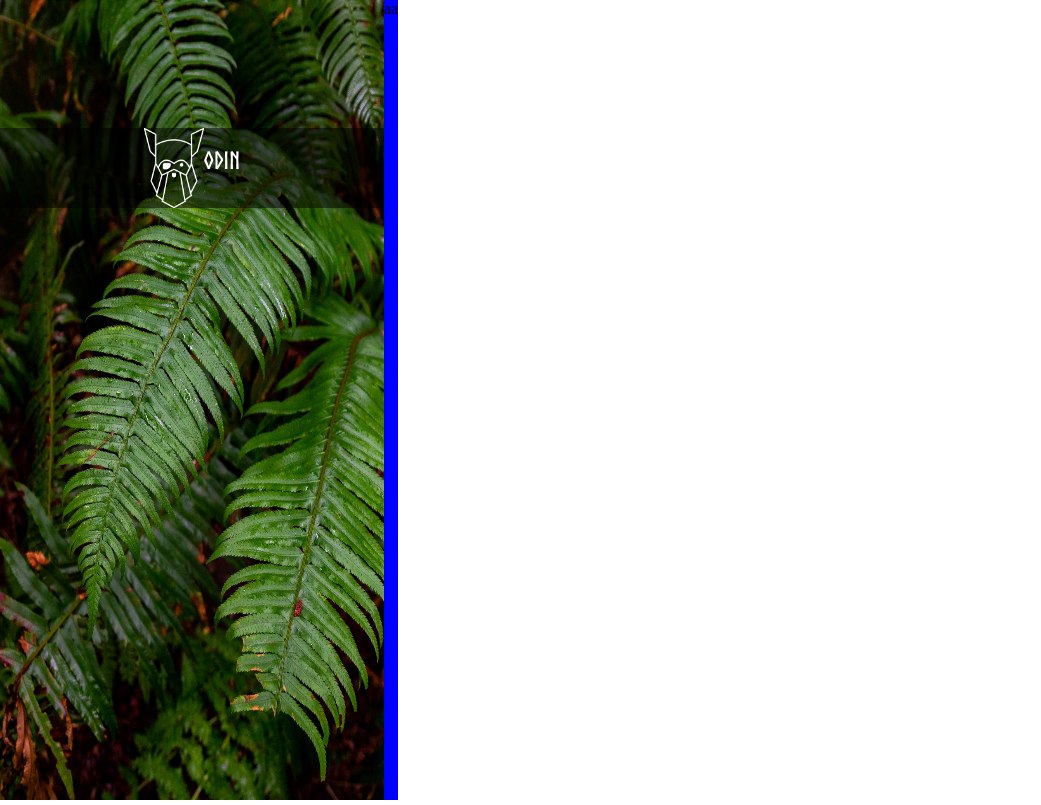
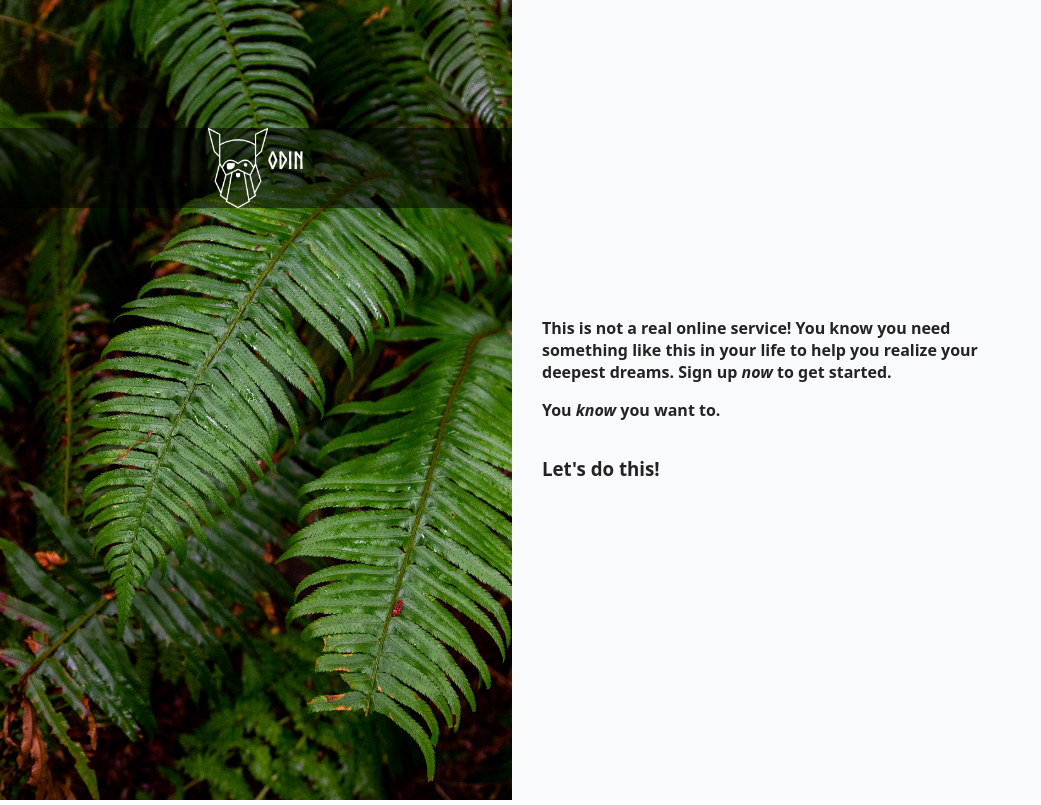
Before and after one commit to Daniel-Prada27/TOP-Forms, a plain HTML site: page index.html in a window 1280 px wide. Shown: the whole page, without its empty margins (0-1041 px from the left). Drawn offline with Linux system fonts and the light colour scheme.

Commit message:
Add top right side

```diff
--- a/assets/styles/style.css
+++ b/assets/styles/style.css
@@ -2,11 +2,15 @@
     --system-ui: system-ui, "Segoe UI", Roboto, Helvetica, Arial, sans-serif,
         "Apple Color Emoji", "Segoe UI Emoji", "Segoe UI Symbol";
 }
+* {
+    font-family: var(--system-ui);
+    color: #232324;
+}
+
 
 @font-face {
-    font-family: 'Norse';
-    font-size: 18px;
-    src: url('/assets/images/Norse-Bold.otf') format("OpenType");
+    font-family: Norse;
+    src: url("/assets/images/Norse-Bold.otf") format("opentype");
   }
 
 body {
@@ -21,7 +25,7 @@ div {
 }
 
 #left-side {
-    width: 30vw;
+    width: 40vw;
     height: 100vh;
 }
 
@@ -32,7 +36,7 @@ div {
 
 .card-img {
     /* position: absolute; */
-    width: 30vw;
+    width: 40vw;
     height: 100vh;
     margin: 0px;
     z-index: -1;
@@ -70,7 +74,9 @@ div {
 }
 
 .attempt > h2 {
-    font-family: 'Norse', var(--system-ui);
+    font-family: Norse, var(--system-ui);
+    color: white;
+    font-size: x-large;
 }
 
 .attempt > img {
@@ -78,6 +84,26 @@ div {
 }
 
 #right-side {
-    background-color: blue;
     height: 100vh;
+    width: 60vw;
+    display: flex;
+    flex-direction: column;
+    justify-content: center;
+    background-color: #F9FAFB;
 }
+
+#right-side > div {
+    margin-left: 30px;
+}
+
+.top-content > p {
+    /* display: flex; */
+    font-family: var(--system-ui);
+    font-weight: bold;
+    max-width: 60%;
+
+}
+
+.emphasize {
+    font-style: italic;
+}
--- a/index.html
+++ b/index.html
@@ -26,7 +26,38 @@
     </div>
 
     <div id="right-side">
-        aa
+
+        <div class="top-content">
+            <p>This is not a real online service! You know you need something like this in your life to help you
+                realize your deepest dreams. Sign up <span class="emphasize">now</span> to get started.
+            </p>
+            <p>
+                You <span class="emphasize">know</span> you want to.
+            </p>
+        </div>
+
+        <div class="mid-content">
+            <div class="lets-do">
+                <h3>Let's do this!</h3>
+            </div>
+
+            <div>
+
+            </div>
+
+            <div>
+
+            </div>
+
+            <div>
+
+            </div>
+        </div>
+
+        <div class="bottom-content">
+
+        </div>
+
     </div>
 
 </body>
```
